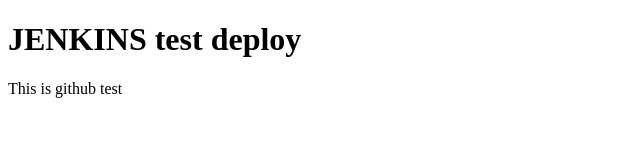
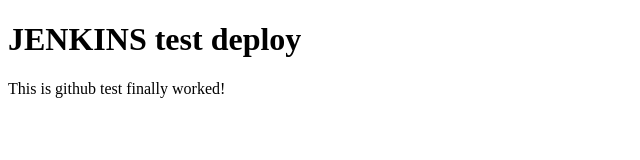
Before and after one commit to LikeMikeAuf/mywebsite, a plain HTML site: page index.html in a window 1280 px wide. Shown: the whole page, without its empty margins (0-640 px from the left). Drawn offline with Linux system fonts and the light colour scheme.

Commit message:
edited index page

```diff
--- a/index.html
+++ b/index.html
@@ -2,6 +2,6 @@
 <html>
 <body bgcolor=white>
 <h1>JENKINS test deploy</h1>
-<p>This is github test</p>
+<p>This is github test finally worked!</p>
 </body>
 </html>
```
